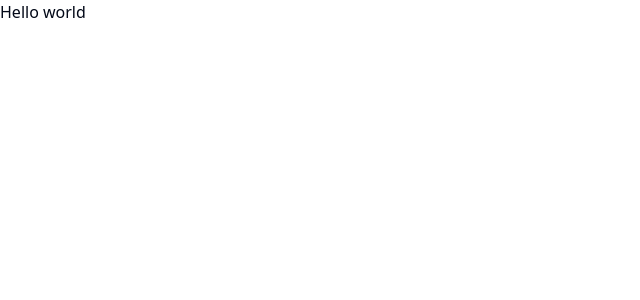
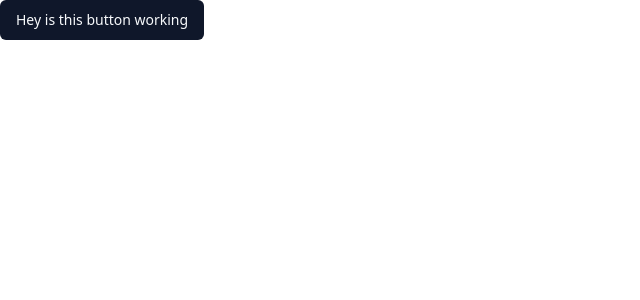
Before and after one commit to love-to-code108/acehack3.0-project, a React (Vite) app: page / in a window 1280 px wide. Shown: the top 300 px of the page, without its empty margins (0-640 px from the left). Built offline with nearby package versions, Linux system fonts and the light colour scheme.

Commit message:
i am about to start the frontend

```diff
--- a/package.json
+++ b/package.json
@@ -10,6 +10,7 @@
     "preview": "vite preview"
   },
   "dependencies": {
+    "@radix-ui/react-slot": "^1.0.2",
     "class-variance-authority": "^0.7.0",
     "clsx": "^2.1.0",
     "lucide-react": "^0.365.0",
--- a/src/App.jsx
+++ b/src/App.jsx
@@ -1,10 +1,10 @@
-
+import { Button } from "@/components/ui/button"
 
 function App() {
 
   return (
     <div>
-      Hello world
+      <Button> Hey is this button working </Button>
     </div>
   )
 }
--- /dev/null
+++ b/src/components/ui/button.jsx
@@ -0,0 +1,47 @@
+import * as React from "react"
+import { Slot } from "@radix-ui/react-slot"
+import { cva } from "class-variance-authority";
+
+import { cn } from "@/lib/utils"
+
+const buttonVariants = cva(
+  "inline-flex items-center justify-center whitespace-nowrap rounded-md text-sm font-medium ring-offset-background transition-colors focus-visible:outline-none focus-visible:ring-2 focus-visible:ring-ring focus-visible:ring-offset-2 disabled:pointer-events-none disabled:opacity-50",
+  {
+    variants: {
+      variant: {
+        default: "bg-primary text-primary-foreground hover:bg-primary/90",
+        destructive:
+          "bg-destructive text-destructive-foreground hover:bg-destructive/90",
+        outline:
+          "border border-input bg-background hover:bg-accent hover:text-accent-foreground",
+        secondary:
+          "bg-secondary text-secondary-foreground hover:bg-secondary/80",
+        ghost: "hover:bg-accent hover:text-accent-foreground",
+        link: "text-primary underline-offset-4 hover:underline",
+      },
+      size: {
+        default: "h-10 px-4 py-2",
+        sm: "h-9 rounded-md px-3",
+        lg: "h-11 rounded-md px-8",
+        icon: "h-10 w-10",
+      },
+    },
+    defaultVariants: {
+      variant: "default",
+      size: "default",
+    },
+  }
+)
+
+const Button = React.forwardRef(({ className, variant, size, asChild = false, ...props }, ref) => {
+  const Comp = asChild ? Slot : "button"
+  return (
+    (<Comp
+      className={cn(buttonVariants({ variant, size, className }))}
+      ref={ref}
+      {...props} />)
+  );
+})
+Button.displayName = "Button"
+
+export { Button, buttonVariants }
```
Also changed, not shown: 1 other file (tests, documents, lock files or other folders).
